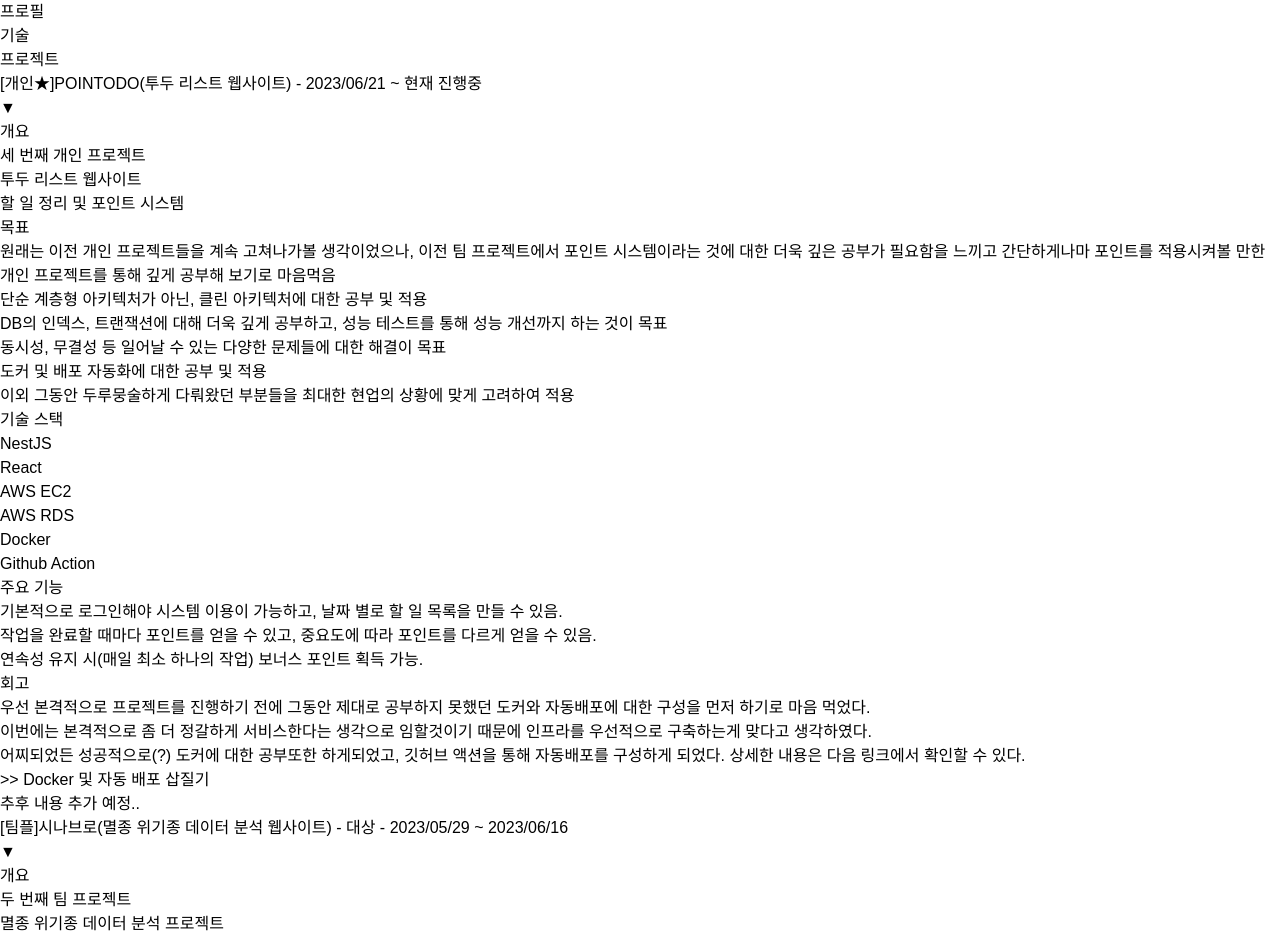
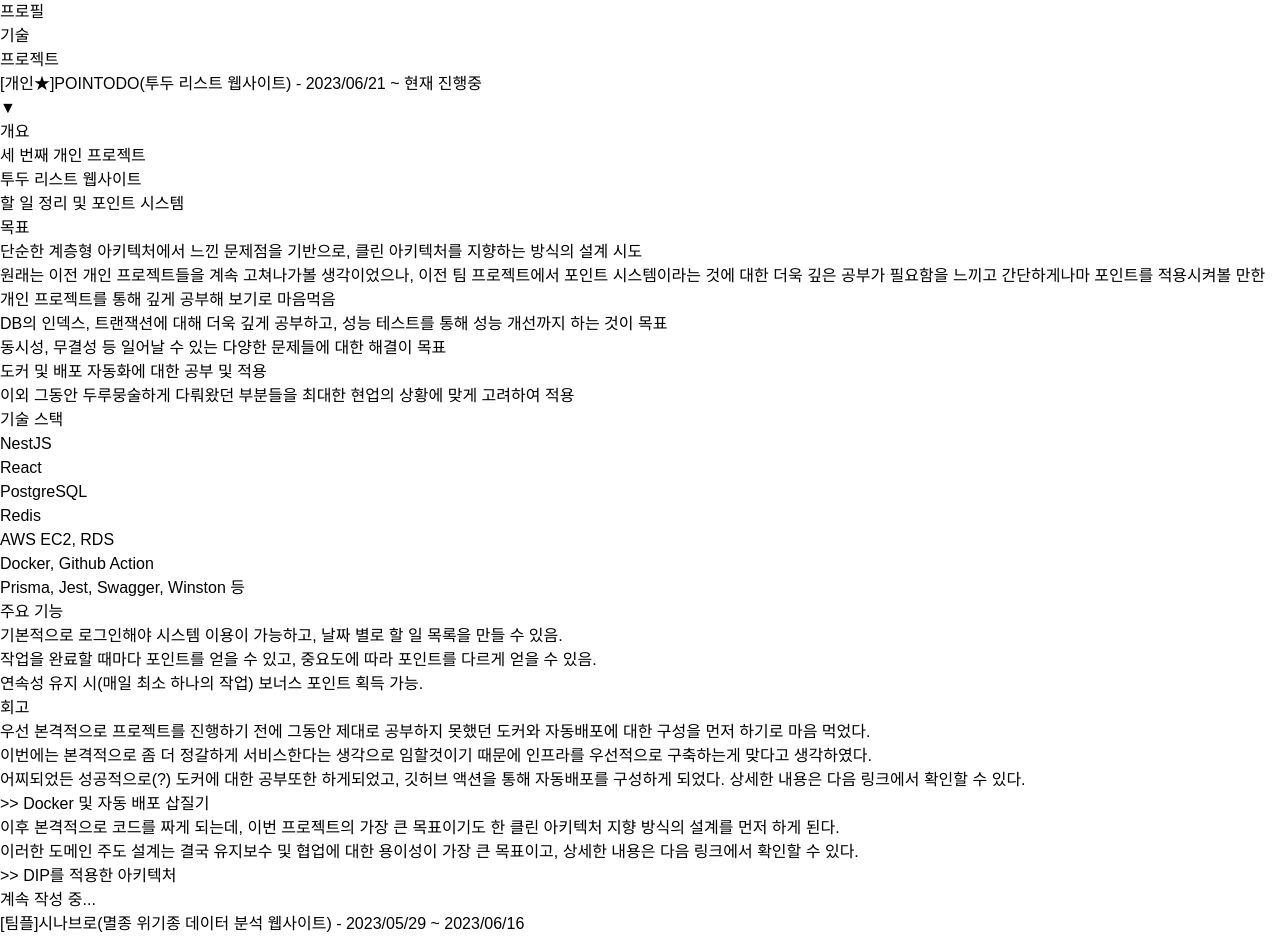
Before and after one commit to KubrickCode/Portfolio, a React (Vite) app: page /projects in a window 1280 px wide. Shown: the top 937 px of the page. Built offline with nearby package versions, Linux system fonts and the light colour scheme; a web font is replaced by a local one.

Commit message:
fix: 프로젝트 수정

```diff
--- a/src/components/Profile/Profile.jsx
+++ b/src/components/Profile/Profile.jsx
@@ -65,25 +65,26 @@
     id: 0,
     title: "1. 새로운 기술을 배우는 데에 두려움이 없습니다",
     description1:
-      "- 한 가지 기술에 대해 깊게 파보는 것도 훌륭하지만, 다양한 기술을 습득한 뒤 필요에 따라 깊게 공부하는 것이 즐겁습니다.",
+      "- 한 가지 기술에 대해 깊게 파보기 이전에, 다양한 기술을 습득한 뒤 필요에 따라 깊게 공부하는 것이 즐겁습니다.",
     description2:
       "- 러닝 커브가 있을지라도 진보된 혹은 나에게 필요한 기술을 체득하면 분명한 이점이 있다고 생각합니다.",
   },
+
   {
     id: 1,
-    title: "2. 코딩이 즐겁습니다.",
+    title: "2. 기술적인 부분 외에도 아키텍처에 관심이 많습니다.",
     description1:
-      "- 코딩을 할 때 단순히 교과서적인 공부라고 생각 들지 않고, 문제를 해결할 때마다 정말 즐거운 기분을 느낍니다.",
+      "- 단순히 코드를 짜는 것 외에도, 어떻게 해야 넓은 시각으로 구조를 설계해야 할지, 항상 고민을 하게 됩니다.",
     description2:
-      "- 수많은 트러블 슈팅을 겪는다 할지라도, 원하는 결과에 도달했을 때 정말 짜릿함을 느끼고, 백엔드 개발을 할 때 유난히 그런 기분을 느낍니다.",
+      "- 클린한 아키텍처를 기반으로 유지 보수와 협업에 용이한 애플리케이션을 만드는 과정이 즐겁습니다.",
   },
   {
     id: 2,
-    title: "3. 기술적인 부분 외에도 아키텍처에 관심이 많습니다.",
+    title: "3. 코딩이 즐겁습니다.",
     description1:
-      "- 단순히 코드를 짜는 것 외에도, 어떻게 해야 넓은 시각으로 구조를 설계해야 할지, 항상 고민을 하게 됩니다.",
+      "- 코딩을 할 때 단순히 교과서적인 공부라고 생각 들지 않고, 문제를 해결할 때마다 정말 즐거운 기분을 느끼고, 프로젝트 기반의 공부 방식을 선호합니다.",
     description2:
-      "- 훌륭한 아키텍처를 기반으로 유지 보수가 용이한 애플리케이션을 만드는 과정이 즐겁습니다.",
+      "- 수많은 트러블 슈팅을 겪는다 할지라도, 원하는 결과에 도달했을 때 정말 짜릿함을 느끼고, 백엔드 개발을 할 때 유난히 그런 기분을 느낍니다.",
   },
 ];
 
--- a/src/components/Projects/Pointodo/Pointodo.jsx
+++ b/src/components/Projects/Pointodo/Pointodo.jsx
@@ -28,12 +28,12 @@
   {
     id: 0,
     description:
-      "원래는 이전 개인 프로젝트들을 계속 고쳐나가볼 생각이었으나, 이전 팀 프로젝트에서 포인트 시스템이라는 것에 대한 더욱 깊은 공부가 필요함을 느끼고 간단하게나마 포인트를 적용시켜볼 만한 개인 프로젝트를 통해 깊게 공부해 보기로 마음먹음",
+      "단순한 계층형 아키텍처에서 느낀 문제점을 기반으로, 클린 아키텍처를 지향하는 방식의 설계 시도",
   },
   {
     id: 1,
     description:
-      "단순 계층형 아키텍처가 아닌, 클린 아키텍처에 대한 공부 및 적용",
+      "원래는 이전 개인 프로젝트들을 계속 고쳐나가볼 생각이었으나, 이전 팀 프로젝트에서 포인트 시스템이라는 것에 대한 더욱 깊은 공부가 필요함을 느끼고 간단하게나마 포인트를 적용시켜볼 만한 개인 프로젝트를 통해 깊게 공부해 보기로 마음먹음",
   },
   {
     id: 2,
@@ -59,10 +59,11 @@
 const skills = [
   { id: 0, description: "NestJS" },
   { id: 1, description: "React" },
-  { id: 2, description: "AWS EC2" },
-  { id: 3, description: "AWS RDS" },
-  { id: 4, description: "Docker" },
-  { id: 5, description: "Github Action" },
+  { id: 2, description: "PostgreSQL" },
+  { id: 3, description: "Redis" },
+  { id: 4, description: "AWS EC2, RDS" },
+  { id: 5, description: "Docker, Github Action" },
+  { id: 6, description: "Prisma, Jest, Swagger, Winston 등" },
 ];
 
 const features = [
--- a/src/components/Projects/Pointodo/PointodoReport.jsx
+++ b/src/components/Projects/Pointodo/PointodoReport.jsx
@@ -44,7 +44,31 @@
   },
   {
     id: 4,
-    description: "추후 내용 추가 예정..",
+    description:
+      "이후 본격적으로 코드를 짜게 되는데, 이번 프로젝트의 가장 큰 목표이기도 한 클린 아키텍처 지향 방식의 설계를 먼저 하게 된다.",
+  },
+  {
+    id: 5,
+    description:
+      "이러한 도메인 주도 설계는 결국 유지보수 및 협업에 대한 용이성이 가장 큰 목표이고, 상세한 내용은 다음 링크에서 확인할 수 있다.",
+  },
+  {
+    id: 6,
+    description: (
+      <a
+        href="https://rune-shovel-96b.notion.site/DIP-e7f5ffd3b7a44f57a05b71bee1dcee3b?pvs=4"
+        target="_blank"
+        rel="noreferrer"
+        className="text-blue-500"
+      >
+        {">"}
+        {">"} DIP를 적용한 아키텍처
+      </a>
+    ),
+  },
+  {
+    id: 7,
+    description: "계속 작성 중...",
   },
 ];
 
--- a/src/components/Projects/Projects.jsx
+++ b/src/components/Projects/Projects.jsx
@@ -61,7 +61,7 @@
     id: 1,
     provider: "팀플",
     description:
-      "시나브로(멸종 위기종 데이터 분석 웹사이트) - 대상 - 2023/05/29 ~ 2023/06/16",
+      "시나브로(멸종 위기종 데이터 분석 웹사이트) - 2023/05/29 ~ 2023/06/16",
     component: <Sinabro />,
   },
   {
@@ -75,7 +75,7 @@
     id: 3,
     provider: "팀플",
     description:
-      "Folioverse(포트폴리오 제작 및 공유 웹사이트) - 최우수상 - 2023/04/24 ~ 2023/05/05",
+      "Folioverse(포트폴리오 제작 및 공유 웹사이트) - 2023/04/24 ~ 2023/05/05",
     component: <Folioverse />,
   },
   {
```
